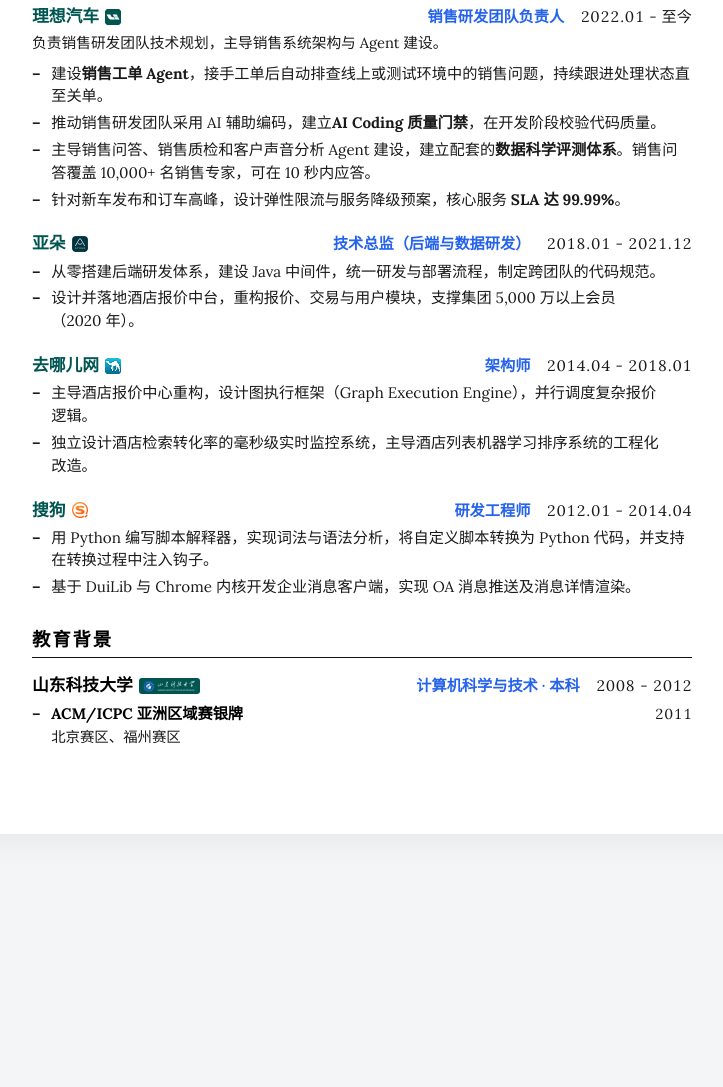
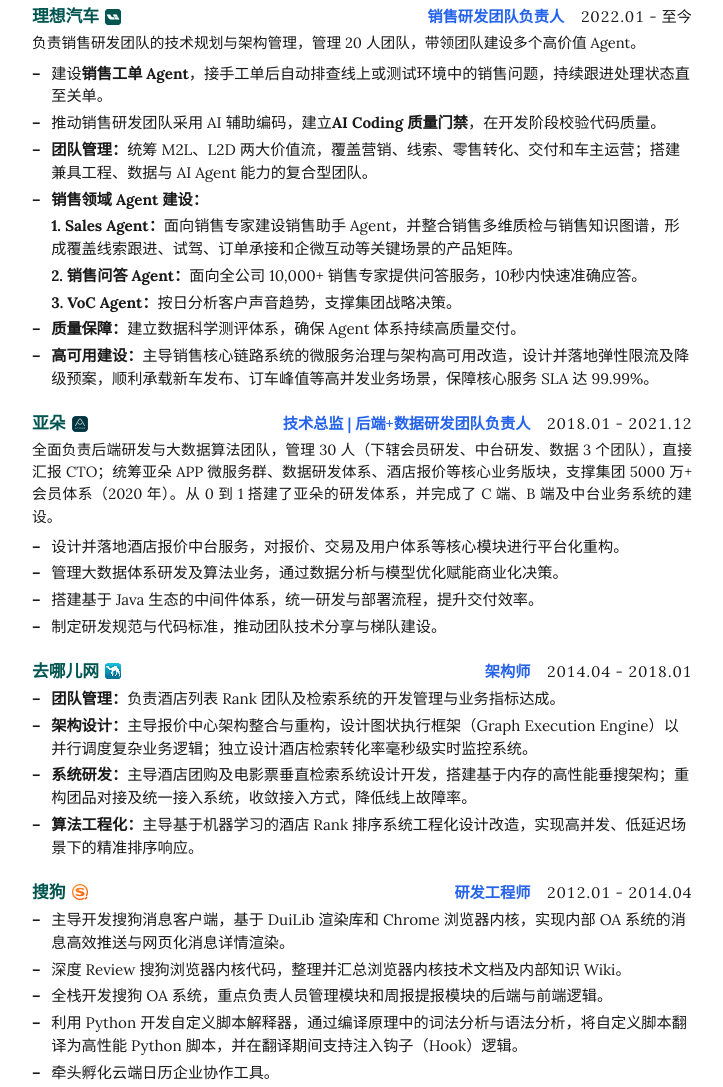
Before and after one commit to jackiesteed/jackiesteed.github.io, a plain HTML site: page index.html in a window 1280 px wide. Shown: the part 500-1587 px from the top of the page, without its empty margins (278-1001 px from the left). Before the commit the page ends 1374 px from the top, so only its background shows below. Drawn offline with Linux system fonts and the light colour scheme.

Commit message:
恢复完整工作经历并保留研发效能重点

```diff
--- a/index.html
+++ b/index.html
@@ -612,12 +612,17 @@
             <span class="entry-date">2022.01 - 至今</span>
           </div>
         </div>
-        <p class="entry-summary">负责销售研发团队技术规划，主导销售系统架构与 Agent 建设。</p>
+        <p class="entry-summary">负责销售研发团队的技术规划与架构管理，管理 20 人团队，带领团队建设多个高价值 Agent。</p>
         <ul class="entry-list">
           <li>建设<strong>销售工单 Agent</strong>，接手工单后自动排查线上或测试环境中的销售问题，持续跟进处理状态直至关单。</li>
           <li>推动销售研发团队采用 AI 辅助编码，建立<strong>AI Coding 质量门禁</strong>，在开发阶段校验代码质量。</li>
-          <li>主导销售问答、销售质检和客户声音分析 Agent 建设，建立配套的<strong>数据科学评测体系</strong>。销售问答覆盖 10,000+ 名销售专家，可在 10 秒内应答。</li>
-          <li>针对新车发布和订车高峰，设计弹性限流与服务降级预案，核心服务 <strong>SLA 达 99.99%</strong>。</li>
+          <li><strong>团队管理：</strong>统筹 M2L、L2D 两大价值流，覆盖营销、线索、零售转化、交付和车主运营；搭建兼具工程、数据与 AI Agent 能力的复合型团队。</li>
+          <li><strong>销售领域 Agent 建设：</strong></li>
+          <li class="agent-breakdown-item"><strong>1. Sales Agent：</strong>面向销售专家建设销售助手 Agent，并整合销售多维质检与销售知识图谱，形成覆盖线索跟进、试驾、订单承接和企微互动等关键场景的产品矩阵。</li>
+          <li class="agent-breakdown-item"><strong>2. 销售问答 Agent：</strong>面向全公司 10,000+ 销售专家提供问答服务，10秒内快速准确应答。</li>
+          <li class="agent-breakdown-item"><strong>3. VoC Agent：</strong>按日分析客户声音趋势，支撑集团战略决策。</li>
+          <li><strong>质量保障：</strong>建立数据科学测评体系，确保 Agent 体系持续高质量交付。</li>
+          <li><strong>高可用建设：</strong>主导销售核心链路系统的微服务治理与架构高可用改造，设计并落地弹性限流及降级预案，顺利承载新车发布、订车峰值等高并发业务场景，保障核心服务 SLA 达 99.99%。</li>
         </ul>
       </div>
 
@@ -626,13 +631,16 @@
         <div class="entry-header">
           <span class="entry-title">亚朵<img src="atour.png" alt="亚朵 Logo" class="inline-logo"></span>
           <div class="entry-right">
-            <span class="inline-subtitle">技术总监（后端与数据研发）</span>
+            <span class="inline-subtitle">技术总监 | 后端+数据研发团队负责人</span>
             <span class="entry-date">2018.01 - 2021.12</span>
           </div>
         </div>
+        <p class="entry-summary">全面负责后端研发与大数据算法团队，管理 30 人（下辖会员研发、中台研发、数据 3 个团队），直接汇报 CTO；统筹亚朵 APP 微服务群、数据研发体系、酒店报价等核心业务版块，支撑集团 5000 万+ 会员体系（2020 年）。从 0 到 1 搭建了亚朵的研发体系，并完成了 C 端、B 端及中台业务系统的建设。</p>
         <ul class="entry-list">
-          <li>从零搭建后端研发体系，建设 Java 中间件，统一研发与部署流程，制定跨团队的代码规范。</li>
-          <li>设计并落地酒店报价中台，重构报价、交易与用户模块，支撑集团 5,000 万以上会员（2020 年）。</li>
+          <li>设计并落地酒店报价中台服务，对报价、交易及用户体系等核心模块进行平台化重构。</li>
+          <li>管理大数据体系研发及算法业务，通过数据分析与模型优化赋能商业化决策。</li>
+          <li>搭建基于 Java 生态的中间件体系，统一研发与部署流程，提升交付效率。</li>
+          <li>制定研发规范与代码标准，推动团队技术分享与梯队建设。</li>
         </ul>
       </div>
 
@@ -646,8 +654,10 @@
           </div>
         </div>
         <ul class="entry-list">
-          <li>主导酒店报价中心重构，设计图执行框架（Graph Execution Engine），并行调度复杂报价逻辑。</li>
-          <li>独立设计酒店检索转化率的毫秒级实时监控系统，主导酒店列表机器学习排序系统的工程化改造。</li>
+          <li><strong>团队管理：</strong>负责酒店列表 Rank 团队及检索系统的开发管理与业务指标达成。</li>
+          <li><strong>架构设计：</strong>主导报价中心架构整合与重构，设计图状执行框架（Graph Execution Engine）以并行调度复杂业务逻辑；独立设计酒店检索转化率毫秒级实时监控系统。</li>
+          <li><strong>系统研发：</strong>主导酒店团购及电影票垂直检索系统设计开发，搭建基于内存的高性能垂搜架构；重构团品对接及统一接入系统，收敛接入方式，降低线上故障率。</li>
+          <li><strong>算法工程化：</strong>主导基于机器学习的酒店 Rank 排序系统工程化设计改造，实现高并发、低延迟场景下的精准排序响应。</li>
         </ul>
       </div>
 
@@ -661,8 +671,11 @@
           </div>
         </div>
         <ul class="entry-list">
-          <li>用 Python 编写脚本解释器，实现词法与语法分析，将自定义脚本转换为 Python 代码，并支持在转换过程中注入钩子。</li>
-          <li>基于 DuiLib 与 Chrome 内核开发企业消息客户端，实现 OA 消息推送及消息详情渲染。</li>
+          <li>主导开发搜狗消息客户端，基于 DuiLib 渲染库和 Chrome 浏览器内核，实现内部 OA 系统的消息高效推送与网页化消息详情渲染。</li>
+          <li>深度 Review 搜狗浏览器内核代码，整理并汇总浏览器内核技术文档及内部知识 Wiki。</li>
+          <li>全栈开发搜狗 OA 系统，重点负责人员管理模块和周报提报模块的后端与前端逻辑。</li>
+          <li>利用 Python 开发自定义脚本解释器，通过编译原理中的词法分析与语法分析，将自定义脚本翻译为高性能 Python 脚本，并在翻译期间支持注入钩子（Hook）逻辑。</li>
+          <li>牵头孵化云端日历企业协作工具。</li>
         </ul>
       </div>
     </section>
```
